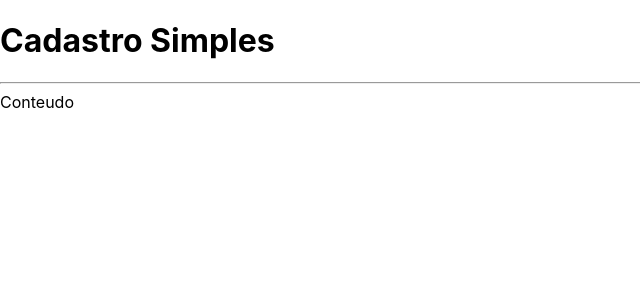
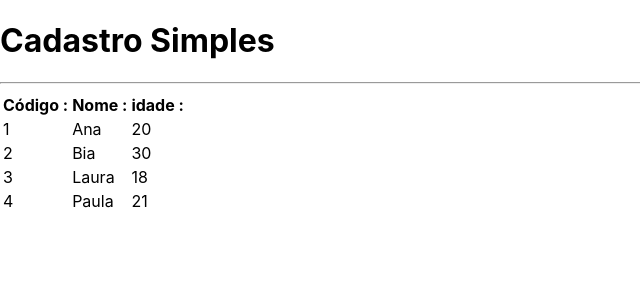
Before and after one commit to Pedrog01/Next-Crud, a Next.js app: page / in a window 1280 px wide. Shown: the top 300 px of the page, without its empty margins (0-640 px from the left). Built offline with nearby package versions, Linux system fonts and the light colour scheme.

Commit message:
component table #01

```diff
--- /dev/null
+++ b/src/components/Table.tsx
@@ -0,0 +1,46 @@
+import Cliente from '../core/Cliente'
+
+interface TabelaProps{
+    clientes : Cliente[]
+}
+
+export default function Tabela(props : TabelaProps){
+
+function renderizarCab(){
+    return(
+        <tr>
+        <th>Código : </th>
+        <th>Nome : </th>
+        <th>idade : </th>
+    </tr>
+    )
+}
+
+function renderizarDados(){
+
+    return props.clientes?.map((cliente, i)=>{
+        return (
+            <tr key={cliente.id}>
+                <td>{cliente.id}</td>
+                <td>{cliente.nome}</td>
+                <td>{cliente.idade}</td>
+            </tr>
+        )
+    })
+
+}
+
+
+
+return(
+    <table>
+        <thead>
+        {renderizarCab()}
+        </thead>
+        <tbody>
+            {renderizarDados()}
+        </tbody>
+    </table>
+)
+
+}
--- a/src/pages/index.tsx
+++ b/src/pages/index.tsx
@@ -1,6 +1,17 @@
 import Layout from "../components/Layout";
+import Tabela from "../components/Table";
+import Cliente from "../core/Cliente";
 
 export default function Home() {
+
+  const clientes = [
+    new Cliente('Ana', 20,'1'),
+    new Cliente('Bia', 30,'2'),
+    new Cliente('Laura', 18,'3'),
+    new Cliente('Paula', 21,'4'),
+
+  ]
+
   return (
     <div className={`
       flex h-screen justify-center items-center
@@ -9,7 +20,7 @@
     `}>
 
       <Layout titulo="Cadastro Simples">
-        <span>Conteudo</span>
+        <Tabela clientes={clientes}></Tabela>
       </Layout>
     </div>
   )
```
Also changed, not shown: src/core/Cliente.ts (renamed from src/core/Client.ts).
